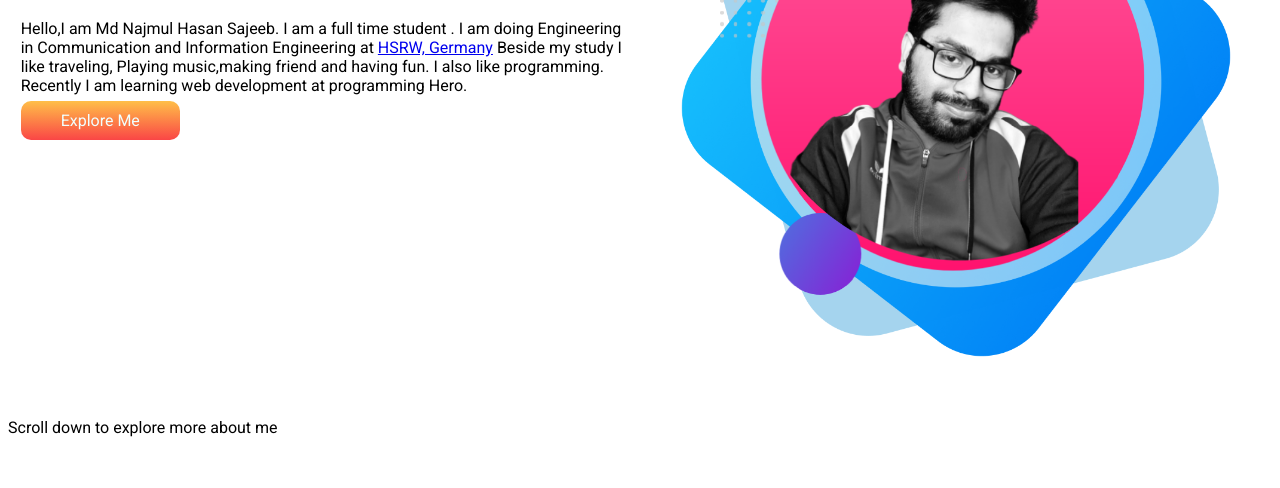
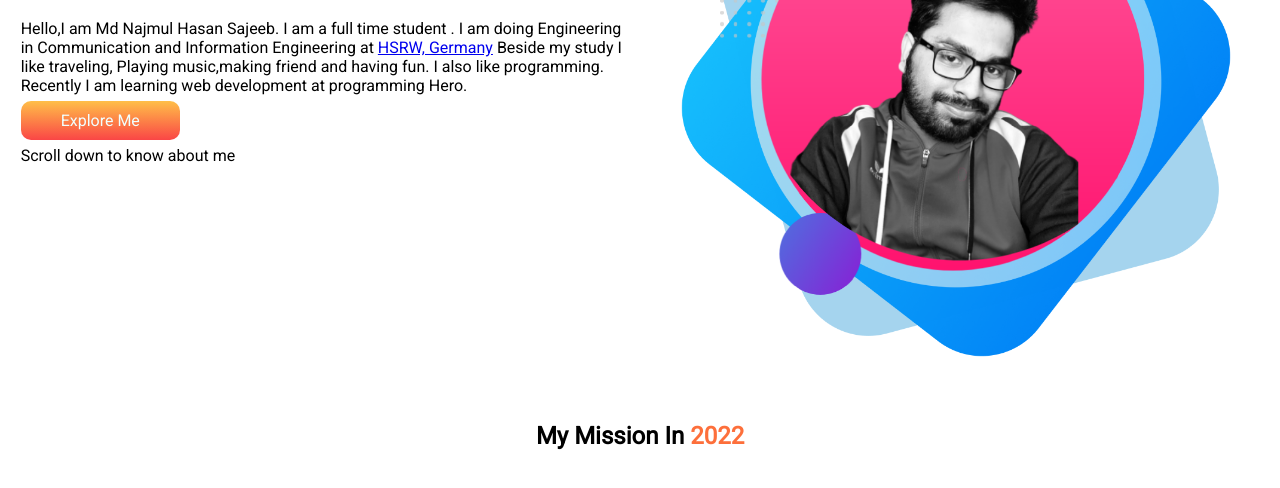
Before and after one commit to nhsajeeb/Mission-2022, a plain HTML site: page index.html in a window 1280 px wide. Shown: the part 242-730 px from the top of the page. Drawn offline with Linux system fonts and the light colour scheme.

Commit message:
half done

```diff
--- a/index.html
+++ b/index.html
@@ -24,11 +24,16 @@
                 web
                 development at programming Hero.
             </p>
-            <a class="link" target="blank" href="https://www.linkedin.com/in/nhsajeeb/">Explore Me</a>
+            <a class="link" target="blank" href="https://www.linkedin.com/in/nhsajeeb/">Explore Me</a><br>
+            <p>Scroll down to know about me</p>
         </div>
-        <div class="half-width"> <img src="images/person/sajeeb1.png" alt=""></div>
+        <div class="half-width"> <img src="images/person/sajeeb1.png" alt=""></div><br>
     </section>
-    <p>Scroll down to explore more about me</p>
+    <H2>My Mission In <span class="Year">2022</span></H2>
+    <section>
+
+    </section>
+
 </body>
 
 </html>
--- a/style.css
+++ b/style.css
@@ -25,3 +25,13 @@ section{
     color: azure;
     font-weight: 500;
 }
+h2{
+    text-align: center;
+    font-family: 700;
+}
+.Year{
+    color: rgb(253, 111, 59);
+}
+.flexible-container{
+    display: flex;
+}
```
